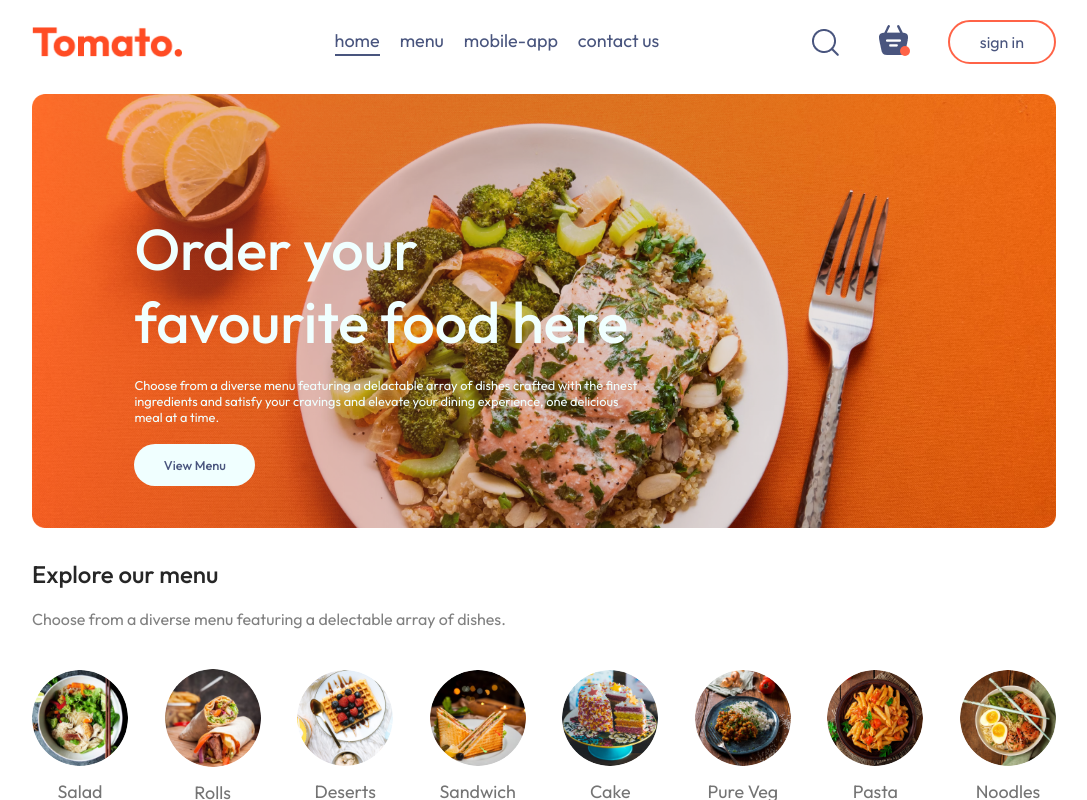
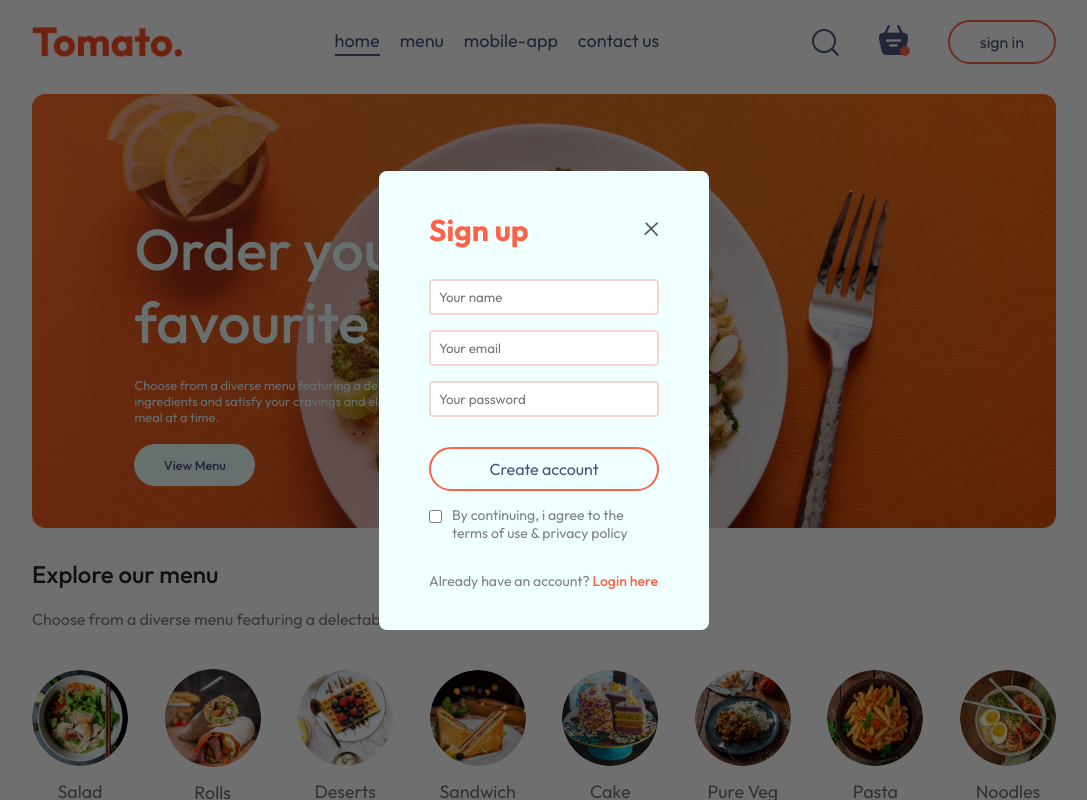
Before and after one commit to iraboldyrieva/tomato-food-del, a React (Vite) app in the folder frontend/: page / in a window 1280 px wide. Both pictures are taken after a click on the button "sign in". Shown: the top 800 px of the page, without its empty margins (96-1183 px from the left). Built offline with nearby package versions, Linux system fonts and the light colour scheme.

Commit message:
Create modal window of login and sign up

```diff
--- a/frontend/src/App.jsx
+++ b/frontend/src/App.jsx
@@ -1,16 +1,20 @@
-import React from "react";
+import React, { useState } from "react";
 import { Route, Routes } from "react-router-dom";
 import Navbar from "./components/Navbar/Navbar";
 import Home from "./pages/Home/Home";
 import Cart from "./pages/Cart/Cart";
 import PlaceOrder from "./pages/PlaceOrder/PlaceOrder";
 import Footer from "./components/Footer/Footer";
+import LoginPopup from "./components/LoginPopup/LoginPopup";
 
 const App = () => {
+  const [showLogin, setShowLogin] = useState(false);
+
   return (
     <>
+      {showLogin ? <LoginPopup setShowLogin={setShowLogin} /> : <></>}
       <div className="app">
-        <Navbar />
+        <Navbar setShowLogin={setShowLogin} />
         <Routes>
           <Route path="/" element={<Home />} />
           <Route path="/cart" element={<Cart />} />
--- /dev/null
+++ b/frontend/src/components/LoginPopup/LoginPopup.css
@@ -0,0 +1,84 @@
+.login-popup {
+  position: absolute;
+  z-index: 1;
+  width: 100%;
+  height: 100%;
+  background-color: #00000090;
+  display: grid;
+}
+
+.login-popup-container {
+  place-self: center;
+  width: max(23vw, 330px);
+  color: #808080;
+  background-color: azure;
+  display: flex;
+  flex-direction: column;
+  gap: 30px;
+  padding: 40px 50px;
+  border-radius: 8px;
+  font-size: 14px;
+  animation: fadeIn 0.5s;
+}
+
+.login-popup-title {
+  display: flex;
+  color: tomato;
+  font-size: 20px;
+  justify-content: space-between;
+  align-items: center;
+}
+
+.login-popup-title img {
+  width: 15px;
+  cursor: pointer;
+}
+
+.login-popup-inputs {
+  display: flex;
+  flex-direction: column;
+  gap: 15px;
+}
+
+.login-popup-inputs input {
+  padding: 8px;
+  border-radius: 4px;
+  border: 2px solid rgb(246, 216, 210);
+  color: #49557e;
+  outline: none;
+}
+
+.login-popup-container button {
+  background-color: transparent;
+  border: 2px solid tomato;
+  border-radius: 30px;
+  padding: 10px 20px;
+  color: #49557e;
+  font-size: 16px;
+
+  text-wrap: nowrap;
+  cursor: pointer;
+  transition: 0.3s;
+}
+
+.login-popup-container button:hover {
+  background-color: tomato;
+  color: azure;
+}
+
+.login-popup-condition {
+  display: flex;
+  align-items: start;
+  gap: 10px;
+  margin-top: -15px;
+}
+
+.login-popup-condition input {
+  margin-top: 4px;
+}
+
+.login-popup p span {
+  color: tomato;
+  cursor: pointer;
+  font-weight: 500;
+}
--- /dev/null
+++ b/frontend/src/components/LoginPopup/LoginPopup.jsx
@@ -0,0 +1,50 @@
+import React, { useState } from "react";
+import { assets } from "../../assets/assets";
+
+import "./LoginPopup.css";
+
+const LoginPopup = ({ setShowLogin }) => {
+  const [currState, setCurrState] = useState("Sign up");
+
+  return (
+    <div className="login-popup">
+      <form className="login-popup-container">
+        <div className="login-popup-title">
+          <h2>{currState}</h2>
+          <img
+            onClick={() => setShowLogin(false)}
+            src={assets.cross_icon}
+            alt="cross-icon"
+          />
+        </div>
+        <div className="login-popup-inputs">
+          {currState === "Login" ? (
+            <></>
+          ) : (
+            <input type="text" placeholder="Your name" required />
+          )}
+          <input type="email" placeholder="Your email" required />
+          <input type="password" placeholder="Your password" required />
+        </div>
+        <button>{currState === "Sign up" ? "Create account" : "Login"}</button>
+        <div className="login-popup-condition">
+          <input type="checkbox" required />
+          <p>By continuing, i agree to the terms of use & privacy policy</p>
+        </div>
+        {currState === "Login" ? (
+          <p>
+            Create a new account?{" "}
+            <span onClick={() => setCurrState("Sign up")}>Click here</span>
+          </p>
+        ) : (
+          <p>
+            Already have an account?{" "}
+            <span onClick={() => setCurrState("Login")}>Login here</span>
+          </p>
+        )}
+      </form>
+    </div>
+  );
+};
+
+export default LoginPopup;
--- a/frontend/src/components/Navbar/Navbar.jsx
+++ b/frontend/src/components/Navbar/Navbar.jsx
@@ -4,7 +4,7 @@
 
 import "./Navbar.css";
 
-const Navbar = () => {
+const Navbar = ({ setShowLogin }) => {
   const [menu, setMenu] = useState("home");
 
   return (
@@ -46,7 +46,7 @@
           <img src={assets.basket_icon} alt="basket-icon" />
           <div className="dot"></div>
         </div>
-        <button>sign in</button>
+        <button onClick={() => setShowLogin(true)}>sign in</button>
       </div>
     </div>
   );
```
